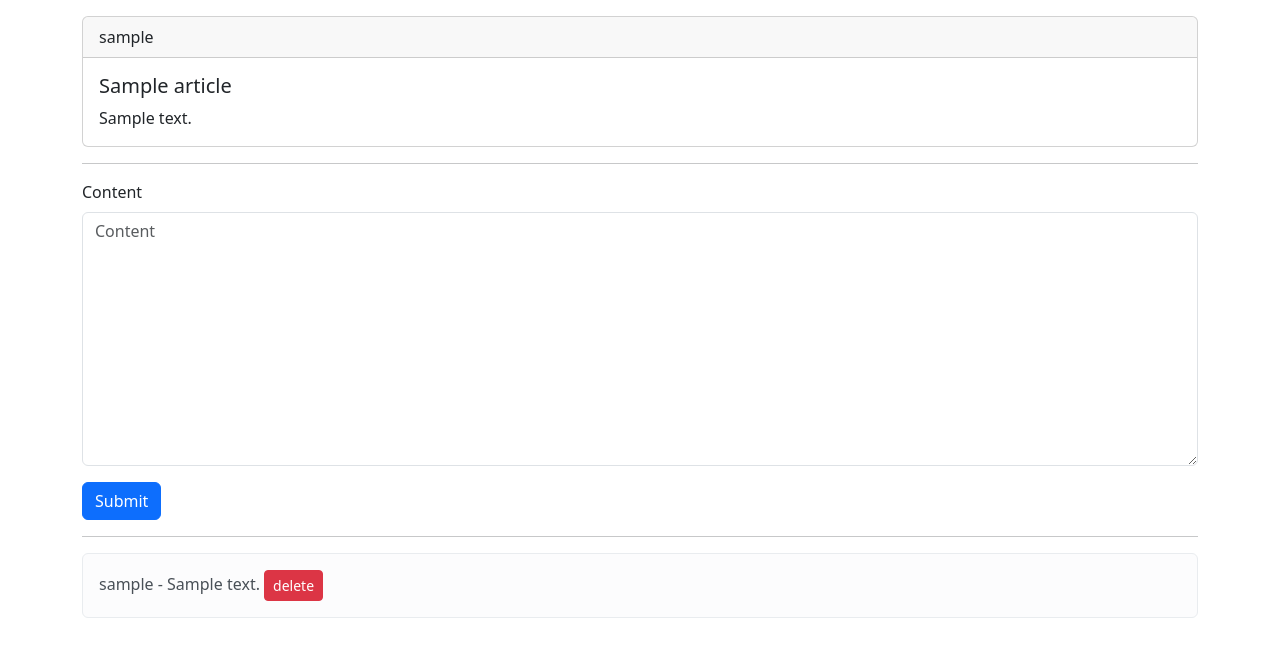
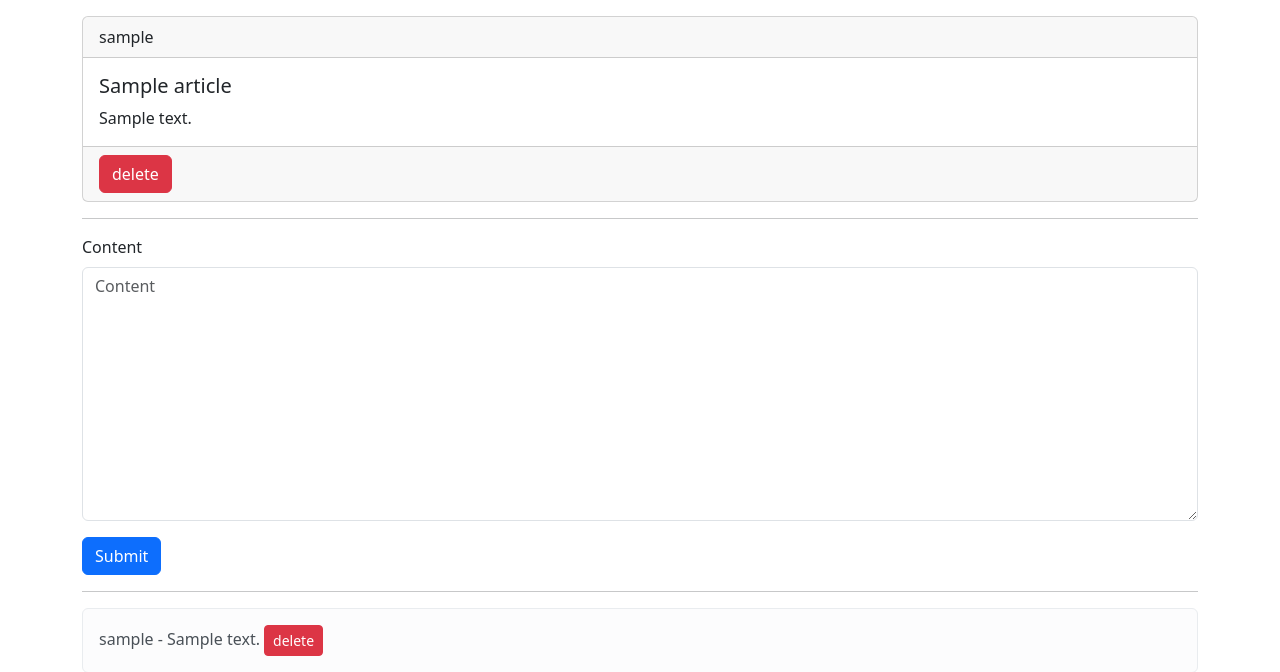
Before and after one commit to suhihy/auth, a Django app: page /articles/1/ in a window 1280 px wide. Shown: the part 56-728 px from the top of the page. Run offline with Django 5.2, Linux system fonts and the light colour scheme; a user stored in the database is signed in; tables that the repository leaves empty hold one stand-in row (values such as "Sample post"); some libraries are stand-ins or nearby versions.

Commit message:
article delete 기능 구현

```diff
--- a/articles/templates/detail.html
+++ b/articles/templates/detail.html
@@ -10,6 +10,14 @@
             <h5 class="card-title">{{article.title}}</h5>
             <p class="card-text">{{article.content}}</p>
         </div>
+        {% if user == article.user %}
+        <div class="card-footer">
+            <form action="{% url 'articles:delete' id=article.id %}" method="POST">
+                {% csrf_token %}
+                <input type="submit" value="delete" class="btn btn-danger">
+            </form>
+        </div>
+        {% endif %}
     </div>
     <hr>
     <form action="{% url 'articles:comment_create' article_id=article.id %}" method="POST">
--- a/articles/urls.py
+++ b/articles/urls.py
@@ -9,5 +9,5 @@ urlpatterns = [
     path('<int:id>/', views.detail, name='detail'),
     path('<int:article_id>/comments/create/', views.comment_create, name='comment_create'),
     path('<int:article_id>/comments/<int:id>/delete/', views.comment_delete, name='comment_delete'),
-
+    path('<int:id>/delete/', views.delete, name='delete'),
 ]
--- a/articles/views.py
+++ b/articles/views.py
@@ -44,6 +44,13 @@ def detail(request, id):
 
     return render(request, 'detail.html', context)
 
+def delete(request, id):
+    article = Article.objects.get(id=id)
+    if request.user == article.user:
+        article.delete()
+
+    return redirect('articles:index')
+
 @login_required
 def comment_create(request, article_id):
     form = CommentForm(request.POST)
```
